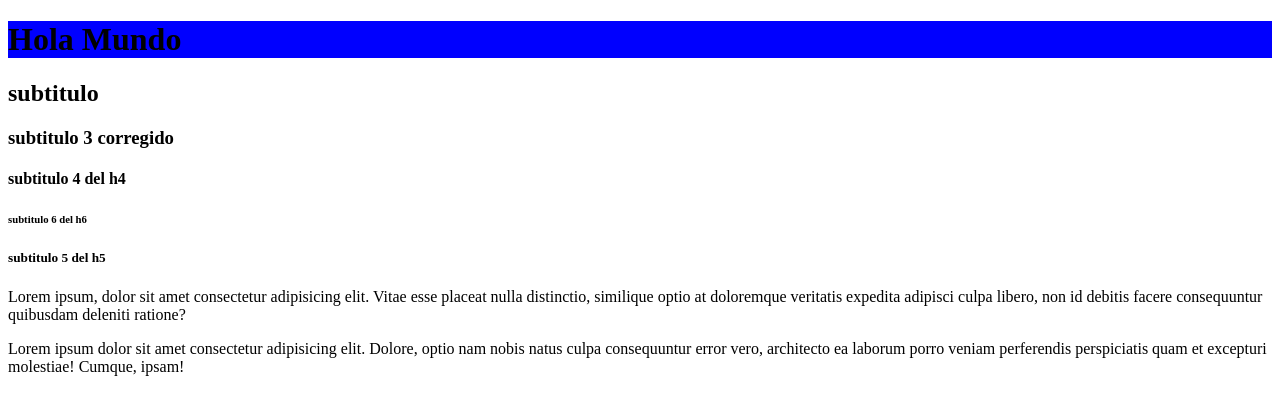
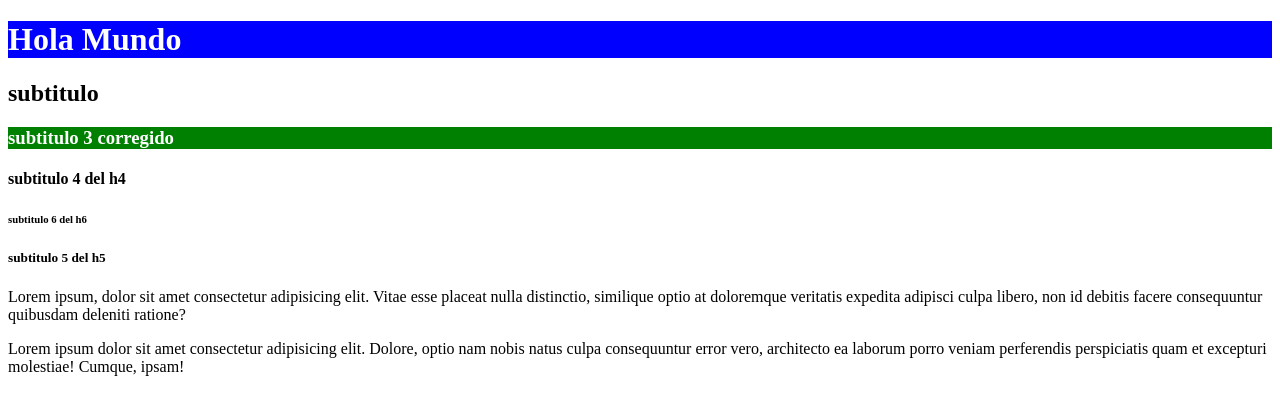
Before and after one commit to Emilio592/bases-git, a website: page index.html in a window 1280 px wide. Drawn offline with Linux system fonts and the light colour scheme.

Commit message:
añadiendo archivo de estilos

```diff
--- a/styles.css
+++ b/styles.css
@@ -1,3 +1,9 @@
 h1 {
     background-color: blue;
+    color:white;
 }
+
+h3{
+    background-color: green;
+    color:white;
+}
```
